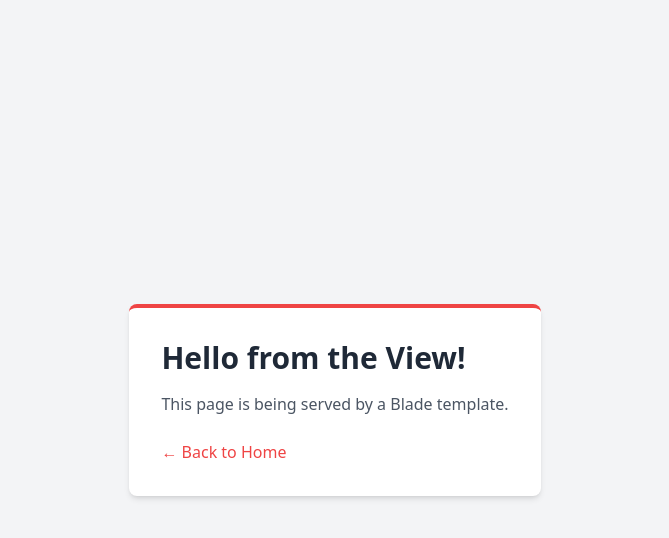
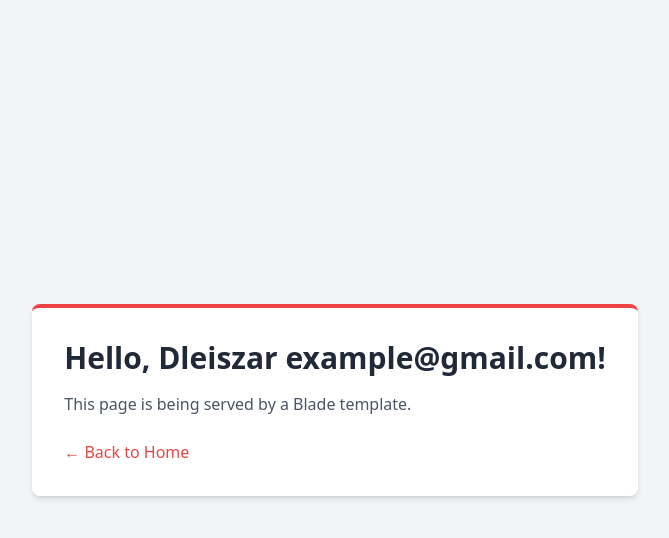
Before and after one commit to dleiszarjeisalther/my-first-app, a Laravel app: page /about in a window 1280 px wide. Shown: the top 538 px of the page, without its empty margins (305-974 px from the left). Run offline with Laravel 12, Linux system fonts and the light colour scheme; some libraries are stand-ins or nearby versions.

Commit message:
Passing dynamic data from route to view

```diff
--- a/resources/views/about.blade.php
+++ b/resources/views/about.blade.php
@@ -6,7 +6,7 @@
 </head>
 <body class="bg-gray-100 flex items-center justify-center min-h-screen">
     <div class="bg-white p-8 rounded-lg shadow-md border-t-4 border-red-500">
-        <h1 class="text-3xl font-bold text-gray-800">Hello from the View!</h1>
+        <h1 class="text-3xl font-bold text-gray-800">Hello, {{ $user_name }} {{ $user_email }}!</h1>
         <p class="mt-4 text-gray-600">This page is being served by a Blade template.</p>
         <a href="/" class="mt-6 inline-block text-red-500 hover:underline">← Back to Home</a>
     </div>
--- a/routes/web.php
+++ b/routes/web.php
@@ -7,5 +7,10 @@ Route::get('/', function () {
 });
 
 Route::get('/about', function () {
-    return view('about');
+    $name = 'Dleiszar'; // Imagine this came from a database later
+    $email = 'example@gmail.com';
+    return view('about', [
+        'user_name' => $name,
+        'user_email' => $email,
+    ]);
 });
```
